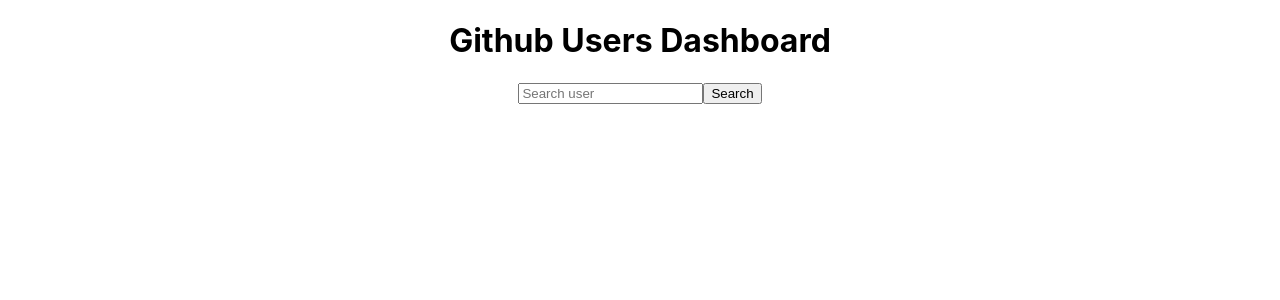
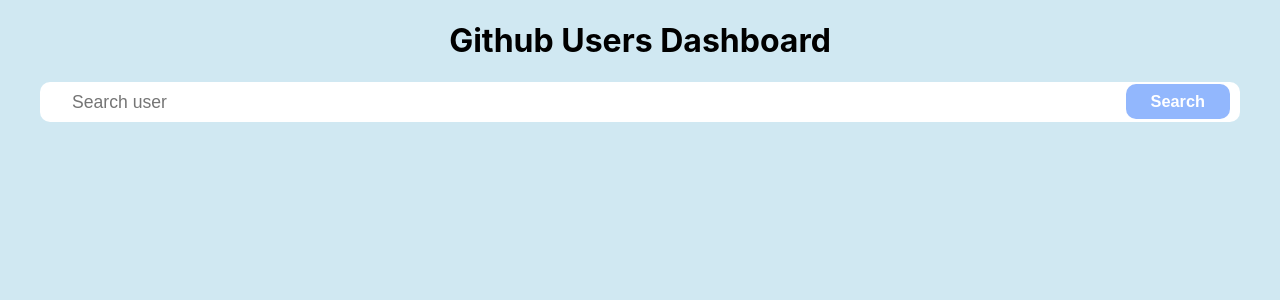
Before and after one commit to NishidhJain/github-user-search-dashboard, a React (Create React App) app: page / in a window 1280 px wide. Shown: the top 300 px of the page. Built offline with nearby package versions, Linux system fonts and the light colour scheme.

Commit message:
added styles to search component

```diff
--- a/src/App.css
+++ b/src/App.css
@@ -1,5 +1,8 @@
 .App {
   text-align: center;
+  width: 100%;
+  max-width: 1200px;
+  margin: 0 auto;
 }
 
 .App-logo {
--- /dev/null
+++ b/src/CSS/Search.css
@@ -0,0 +1,46 @@
+.search__container{
+    width: 100%;
+    /* background-color: #fff; */
+}
+
+.search__form{
+    height: 40px;
+    display: flex;
+    align-items: center;
+    background-color: #fff;
+    border-radius: 10px;
+}
+
+.search__input{
+    width: 100%;
+    border: none;
+    text-indent: 30px;
+    border-radius: 10px;
+    font-size: 1.2rem;
+    color: #0e49b5;
+}
+
+.search__input::placeholder{
+    font-size: 1.1rem;
+}
+
+.search__input:focus{
+    outline: none;
+}
+
+.search__button{
+  /* display: inline; */
+    margin-right: 10px;
+    border-radius: 10px;
+    border: none;
+    font-weight: 600;
+    font-size: 1.02rem;
+    height: 35px;
+    padding: 2px 25px;
+    background-color: #0e49b5;
+    color: #fff;
+}
+
+.search__button:disabled{
+    background-color: #92b7fd;
+}
--- a/src/components/Search.js
+++ b/src/components/Search.js
@@ -1,4 +1,5 @@
 import React, { useState } from 'react'
+import '../CSS/Search.css'
 
 function Search() {
 
@@ -15,10 +16,10 @@
 
 
     return (
-        <div>
-            <form action="" onSubmit={submit} >
-                <input type="text" value={query} onChange={(e) => setQuery(e.target.value)} placeholder="Search user" />
-                <button>Search</button>
+        <div className="search__container">
+            <form action="" onSubmit={submit} className="search__form" >
+                <input type="text" value={query} onChange={(e) => setQuery(e.target.value)} placeholder="Search user" className="search__input" />
+                <button className="search__button" disabled={!query} >Search</button>
             </form>
         </div>
     )
--- a/src/index.css
+++ b/src/index.css
@@ -5,6 +5,7 @@
     sans-serif;
   -webkit-font-smoothing: antialiased;
   -moz-osx-font-smoothing: grayscale;
+  background-color: #d0e8f2;
 }
 
 code {
```
